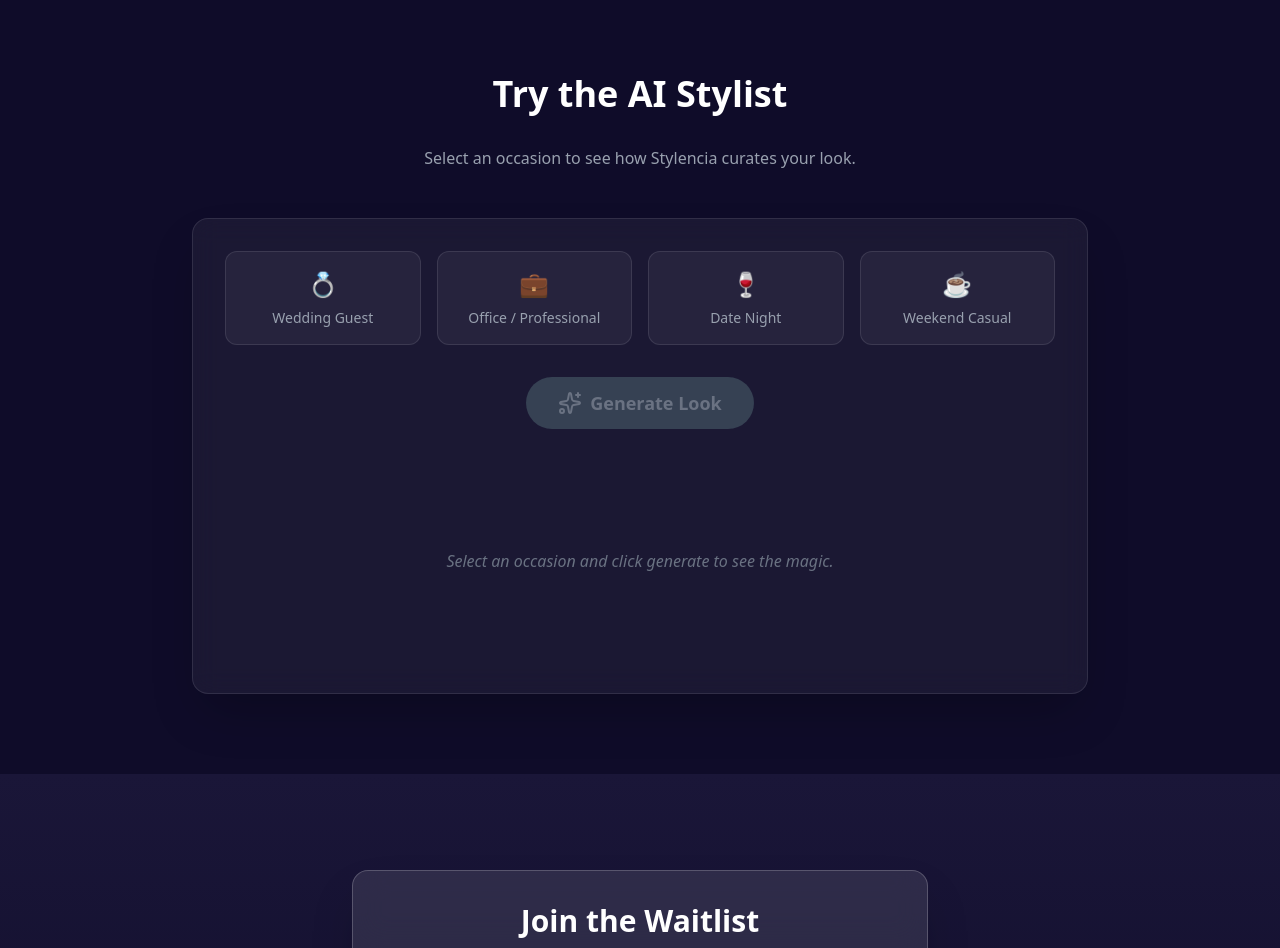
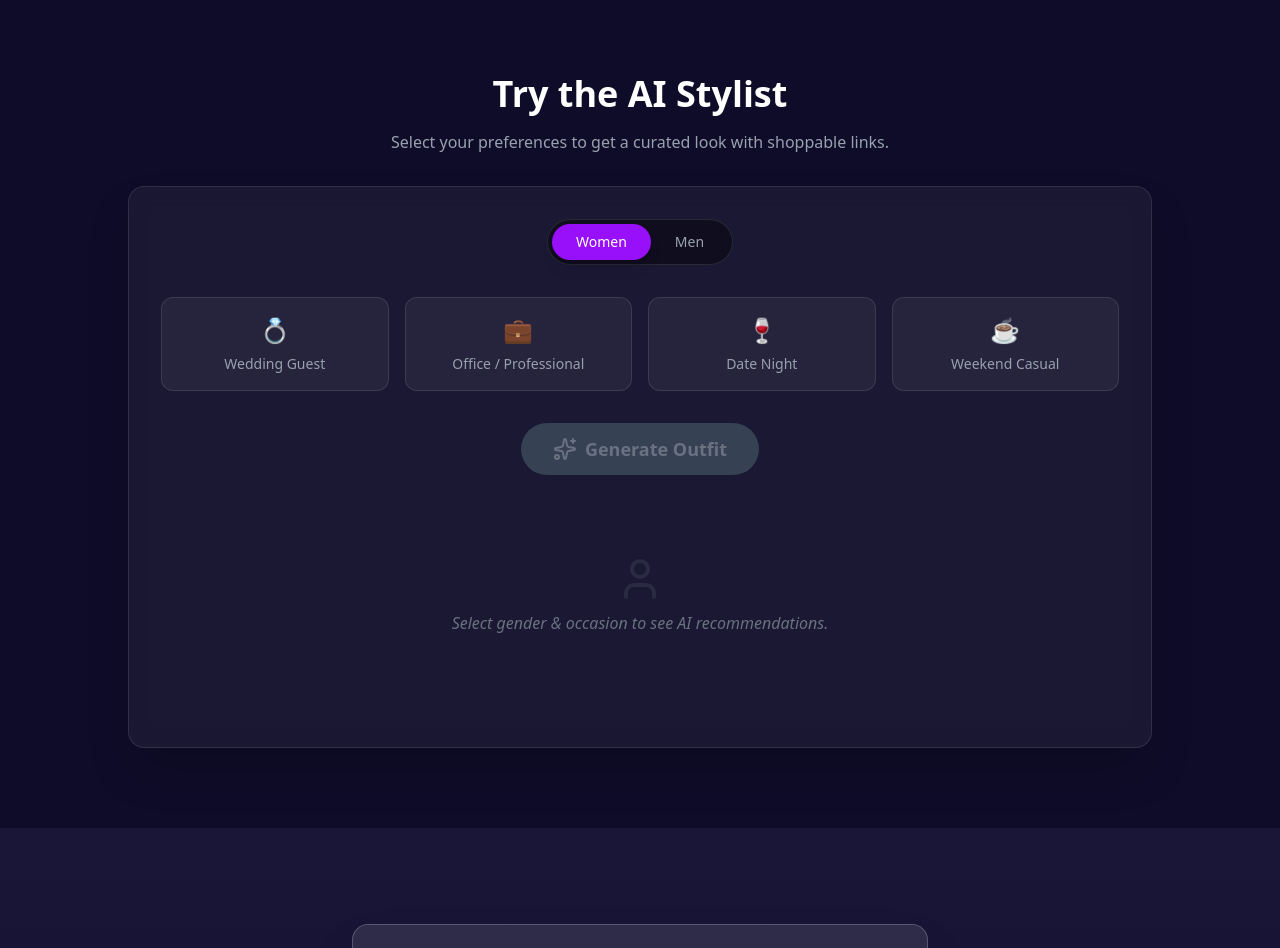
Before and after one commit to theannshu/stylencia, a React (Vite) app: page / in a window 1280 px wide. Shown: the part 1380-2328 px from the top of the page. Built offline with nearby package versions, Linux system fonts and the light colour scheme.

Commit message:
Feat: Add AI outfit suggestions and product recommendations

```diff
--- /dev/null
+++ b/src/components/ProductCard.jsx
@@ -0,0 +1,46 @@
+import React from 'react';
+import { ExternalLink, Star } from 'lucide-react';
+import { motion } from 'framer-motion';
+
+const ProductCard = ({ product }) => {
+    return (
+        <motion.div
+            initial={{ opacity: 0, scale: 0.9 }}
+            animate={{ opacity: 1, scale: 1 }}
+            className="bg-white/5 backdrop-blur-md rounded-xl overflow-hidden border border-white/10 hover:border-purple-500/50 transition-all duration-300 group"
+        >
+            <div className="relative h-48 overflow-hidden">
+                <img
+                    src={product.image}
+                    alt={product.name}
+                    className="w-full h-full object-cover transition-transform duration-500 group-hover:scale-110"
+                />
+                <div className="absolute top-2 right-2 bg-black/60 backdrop-blur-sm px-2 py-1 rounded-md text-xs font-medium text-white flex items-center gap-1">
+                    <Star className="w-3 h-3 text-yellow-400 fill-yellow-400" />
+                    {product.rating}
+                </div>
+            </div>
+
+            <div className="p-4">
+                <div className="flex justify-between items-start mb-2">
+                    <div>
+                        <span className="text-xs text-purple-400 uppercase tracking-wider font-semibold">{product.store}</span>
+                        <h3 className="text-white font-medium text-sm line-clamp-1">{product.name}</h3>
+                    </div>
+                    <span className="text-white font-bold">{product.price}</span>
+                </div>
+
+                <a
+                    href={product.link}
+                    target="_blank"
+                    rel="noopener noreferrer"
+                    className="mt-3 w-full flex items-center justify-center gap-2 bg-white/10 hover:bg-purple-600 text-white py-2 rounded-lg text-sm font-medium transition-colors"
+                >
+                    Buy Now <ExternalLink className="w-3 h-3" />
+                </a>
+            </div>
+        </motion.div>
+    );
+};
+
+export default ProductCard;
--- a/src/components/StylingDemo.jsx
+++ b/src/components/StylingDemo.jsx
@@ -1,6 +1,8 @@
 import React, { useState } from 'react';
 import { motion, AnimatePresence } from 'framer-motion';
-import { Sparkles, Check, RefreshCw } from 'lucide-react';
+import { Sparkles, RefreshCw, User } from 'lucide-react';
+import { products } from '../data/products';
+import ProductCard from './ProductCard';
 
 const occasions = [
     { id: 'wedding', label: 'Wedding Guest', emoji: '💍' },
@@ -9,63 +11,61 @@ const occasions = [
     { id: 'casual', label: 'Weekend Casual', emoji: '☕' },
 ];
 
-const mockResults = {
-    wedding: {
-        upper: "Silk Chiffon Blouse in Pale Gold",
-        lower: "High-Waisted Pleated Midi Skirt (Emerald Green)",
-        shoes: "Nude Strappy Heels",
-        accessories: "Pearl Drop Earrings + Gold Clutch"
-    },
-    office: {
-        upper: "Crisp White Button-Down Shirt",
-        lower: "Tailored Navy Trousers",
-        shoes: "Black Leather Loafers",
-        accessories: "Minimalist Silver Watch"
-    },
-    date: {
-        upper: "Black Lace Bodysuit",
-        lower: "Dark Wash Skinny Jeans",
-        shoes: "Ankle Boots with Heel",
-        accessories: "Layered Gold Necklaces"
-    },
-    casual: {
-        upper: "Oversized Beige Knit Sweater",
-        lower: "Vintage Wash Mom Jeans",
-        shoes: "White Canvas Sneakers",
-        accessories: "Canvas Tote Bag"
-    }
-};
-
 const StylingDemo = () => {
     const [selectedOccasion, setSelectedOccasion] = useState(null);
+    const [gender, setGender] = useState('women'); // 'women' or 'men'
     const [isGenerating, setIsGenerating] = useState(false);
-    const [result, setResult] = useState(null);
+    const [resultProducts, setResultProducts] = useState([]);
 
     const handleGenerate = () => {
         if (!selectedOccasion) return;
         setIsGenerating(true);
-        setResult(null);
+        setResultProducts([]);
 
         // Simulate AI processing
         setTimeout(() => {
-            setResult(mockResults[selectedOccasion]);
+            // Filter products based on gender and occasion
+            const filtered = products.filter(p =>
+                p.tags.includes(gender) && p.tags.includes(selectedOccasion)
+            );
+
+            setResultProducts(filtered);
             setIsGenerating(false);
-        }, 2000);
+        }, 1500);
     };
 
     return (
         <section id="demo" className="py-20 bg-[#0f0c29] text-white">
             <div className="container mx-auto px-4 text-center">
-                <h2 className="text-3xl md:text-4xl font-bold mb-8">Try the AI Stylist</h2>
-                <p className="text-gray-400 mb-12">Select an occasion to see how Stylencia curates your look.</p>
+                <h2 className="text-3xl md:text-4xl font-bold mb-4">Try the AI Stylist</h2>
+                <p className="text-gray-400 mb-8">Select your preferences to get a curated look with shoppable links.</p>
 
-                <div className="max-w-4xl mx-auto bg-white/5 backdrop-blur-md rounded-2xl p-8 border border-white/10 shadow-2xl">
+                <div className="max-w-5xl mx-auto bg-white/5 backdrop-blur-md rounded-2xl p-6 md:p-8 border border-white/10 shadow-2xl">
+
+                    {/* Gender Filter */}
+                    <div className="flex justify-center mb-8">
+                        <div className="bg-black/40 p-1 rounded-full flex items-center border border-white/10">
+                            <button
+                                onClick={() => { setGender('women'); setResultProducts([]); }}
+                                className={`px-6 py-2 rounded-full text-sm font-medium transition-all duration-300 ${gender === 'women' ? 'bg-purple-600 text-white shadow-lg' : 'text-gray-400 hover:text-white'}`}
+                            >
+                                Women
+                            </button>
+                            <button
+                                onClick={() => { setGender('men'); setResultProducts([]); }}
+                                className={`px-6 py-2 rounded-full text-sm font-medium transition-all duration-300 ${gender === 'men' ? 'bg-blue-600 text-white shadow-lg' : 'text-gray-400 hover:text-white'}`}
+                            >
+                                Men
+                            </button>
+                        </div>
+                    </div>
+
                     {/* Occasion Selection */}
                     <div className="grid grid-cols-2 md:grid-cols-4 gap-4 mb-8">
                         {occasions.map((occ) => (
                             <button
                                 key={occ.id}
-                                onClick={() => { setSelectedOccasion(occ.id); setResult(null); }}
+                                onClick={() => { setSelectedOccasion(occ.id); setResultProducts([]); }}
                                 className={`p-4 rounded-xl border transition-all duration-300 flex flex-col items-center gap-2
                   ${selectedOccasion === occ.id
                                         ? 'bg-purple-600/20 border-purple-500 text-white shadow-[0_0_15px_rgba(168,85,247,0.3)]'
@@ -79,7 +79,7 @@ const StylingDemo = () => {
                     </div>
 
                     {/* Generate Button */}
-                    <div className="flex justify-center mb-8">
+                    <div className="flex justify-center mb-10">
                         <button
                             onClick={handleGenerate}
                             disabled={!selectedOccasion || isGenerating}
@@ -91,52 +91,30 @@ const StylingDemo = () => {
                         >
                             {isGenerating ? (
                                 <>
-                                    <RefreshCw className="animate-spin" /> Styling...
+                                    <RefreshCw className="animate-spin" /> Curating Look...
                                 </>
                             ) : (
                                 <>
-                                    <Sparkles /> Generate Look
+                                    <Sparkles /> Generate Outfit
                                 </>
                             )}
                         </button>
                     </div>
 
                     {/* Results Area */}
-                    <div className="min-h-[200px] flex items-center justify-center">
+                    <div className="min-h-[200px]">
                         <AnimatePresence mode="wait">
-                            {result ? (
+                            {resultProducts.length > 0 ? (
                                 <motion.div
-                                    key="result"
-                                    initial={{ opacity: 0, scale: 0.9 }}
-                                    animate={{ opacity: 1, scale: 1 }}
-                                    exit={{ opacity: 0, scale: 0.9 }}
-                                    className="w-full text-left bg-black/30 rounded-xl p-6 border border-purple-500/30"
+                                    key="results"
+                                    initial={{ opacity: 0, y: 20 }}
+                                    animate={{ opacity: 1, y: 0 }}
+                                    exit={{ opacity: 0, y: -20 }}
+                                    className="grid grid-cols-1 sm:grid-cols-2 md:grid-cols-3 gap-6"
                                 >
-                                    <h3 className="text-xl font-bold text-purple-300 mb-4 flex items-center gap-2">
-                                        <Check className="w-5 h-5" /> Recommended Outfit
-                                    </h3>
-                                    <div className="grid md:grid-cols-2 gap-6">
-                                        <div className="space-y-3">
-                                            <div>
-                                                <span className="text-xs uppercase tracking-wider text-gray-500">Upper Wear</span>
-                                                <p className="font-medium text-lg">{result.upper}</p>
-                                            </div>
-                                            <div>
-                                                <span className="text-xs uppercase tracking-wider text-gray-500">Lower Wear</span>
-                                                <p className="font-medium text-lg">{result.lower}</p>
-                                            </div>
-                                        </div>
-                                        <div className="space-y-3">
-                                            <div>
-                                                <span className="text-xs uppercase tracking-wider text-gray-500">Footwear</span>
-                                                <p className="font-medium text-lg">{result.shoes}</p>
-                                            </div>
-                                            <div>
-                                                <span className="text-xs uppercase tracking-wider text-gray-500">Accessories</span>
-                                                <p className="font-medium text-lg">{result.accessories}</p>
-                                            </div>
-                                        </div>
-                                    </div>
+                                    {resultProducts.map((product) => (
+                                        <ProductCard key={product.id} product={product} />
+                                    ))}
                                 </motion.div>
                             ) : (
                                 !isGenerating && (
@@ -144,9 +122,10 @@ const StylingDemo = () => {
                                         key="placeholder"
                                         initial={{ opacity: 0 }}
                                         animate={{ opacity: 1 }}
-                                        className="text-gray-500 italic"
+                                        className="flex flex-col items-center justify-center h-40 text-gray-500 italic"
                                     >
-                                        Select an occasion and click generate to see the magic.
+                                        <User className="w-12 h-12 mb-2 opacity-20" />
+                                        <p>Select gender & occasion to see AI recommendations.</p>
                                     </motion.div>
                                 )
                             )}
--- /dev/null
+++ b/src/data/products.js
@@ -0,0 +1,177 @@
+export const products = [
+    // --- WOMEN'S WEAR ---
+
+    // Wedding
+    {
+        id: 'w_wed_1',
+        name: 'Embroidered Anarkali Suit',
+        price: '₹2,499',
+        store: 'Myntra',
+        image: 'https://images.unsplash.com/photo-1595777457583-95e059d581b8?q=80&w=800&auto=format&fit=crop',
+        link: 'https://www.myntra.com/',
+        tags: ['women', 'wedding', 'upper'],
+        rating: 4.5
+    },
+    {
+        id: 'w_wed_2',
+        name: 'Gold Plated Kundan Set',
+        price: '₹899',
+        store: 'Amazon',
+        image: 'https://images.unsplash.com/photo-1611591437281-460bfbe1220a?q=80&w=800&auto=format&fit=crop',
+        link: 'https://www.amazon.in/',
+        tags: ['women', 'wedding', 'accessory'],
+        rating: 4.2
+    },
+    {
+        id: 'w_wed_3',
+        name: 'Embellished Heels',
+        price: '₹1,999',
+        store: 'Ajio',
+        image: 'https://images.unsplash.com/photo-1543163521-1bf539c55dd2?q=80&w=800&auto=format&fit=crop',
+        link: 'https://www.ajio.com/',
+        tags: ['women', 'wedding', 'shoes'],
+        rating: 4.0
+    },
+
+    // Office
+    {
+        id: 'w_off_1',
+        name: 'Formal White Shirt',
+        price: '₹1,299',
+        store: 'Myntra',
+        image: 'https://images.unsplash.com/photo-1598554747436-c9293d6a588f?q=80&w=800&auto=format&fit=crop',
+        link: 'https://www.myntra.com/',
+        tags: ['women', 'office', 'upper'],
+        rating: 4.3
+    },
+    {
+        id: 'w_off_2',
+        name: 'High Waist Trousers',
+        price: '₹1,499',
+        store: 'Flipkart',
+        image: 'https://images.unsplash.com/photo-1594633312681-425c7b97ccd1?q=80&w=800&auto=format&fit=crop',
+        link: 'https://www.flipkart.com/',
+        tags: ['women', 'office', 'lower'],
+        rating: 4.1
+    },
+    {
+        id: 'w_off_3',
+        name: 'Classic Tote Bag',
+        price: '₹2,199',
+        store: 'Amazon',
+        image: 'https://images.unsplash.com/photo-1584917865442-de89df76afd3?q=80&w=800&auto=format&fit=crop',
+        link: 'https://www.amazon.in/',
+        tags: ['women', 'office', 'accessory'],
+        rating: 4.6
+    },
+
+    // Casual
+    {
+        id: 'w_cas_1',
+        name: 'Floral Summer Dress',
+        price: '₹999',
+        store: 'Ajio',
+        image: 'https://images.unsplash.com/photo-1572804013309-59a88b7e92f1?q=80&w=800&auto=format&fit=crop',
+        link: 'https://www.ajio.com/',
+        tags: ['women', 'casual', 'upper'],
+        rating: 4.4
+    },
+    {
+        id: 'w_cas_2',
+        name: 'White Sneakers',
+        price: '₹1,799',
+        store: 'Myntra',
+        image: 'https://images.unsplash.com/photo-1560769629-975ec94e6a86?q=80&w=800&auto=format&fit=crop',
+        link: 'https://www.myntra.com/',
+        tags: ['women', 'casual', 'shoes'],
+        rating: 4.7
+    },
+
+    // --- MEN'S WEAR ---
+
+    // Wedding
+    {
+        id: 'm_wed_1',
+        name: 'Navy Blue Sherwani',
+        price: '₹5,999',
+        store: 'Manyavar',
+        image: 'https://images.unsplash.com/photo-1597983073493-88cd35cf93b0?q=80&w=800&auto=format&fit=crop',
+        link: 'https://www.manyavar.com/',
+        tags: ['men', 'wedding', 'upper'],
+        rating: 4.8
+    },
+    {
+        id: 'm_wed_2',
+        name: 'Traditional Mojaris',
+        price: '₹1,499',
+        store: 'Myntra',
+        image: 'https://images.unsplash.com/photo-1533867617858-e7b97e060509?q=80&w=800&auto=format&fit=crop',
+        link: 'https://www.myntra.com/',
+        tags: ['men', 'wedding', 'shoes'],
+        rating: 4.2
+    },
+
+    // Office
+    {
+        id: 'm_off_1',
+        name: 'Slim Fit Cotton Shirt',
+        price: '₹1,199',
+        store: 'Amazon',
+        image: 'https://images.unsplash.com/photo-1596755094514-f87e34085b2c?q=80&w=800&auto=format&fit=crop',
+        link: 'https://www.amazon.in/',
+        tags: ['men', 'office', 'upper'],
+        rating: 4.3
+    },
+    {
+        id: 'm_off_2',
+        name: 'Formal Trousers',
+        price: '₹1,599',
+        store: 'Myntra',
+        image: 'https://images.unsplash.com/photo-1473966968600-fa801b869a1a?q=80&w=800&auto=format&fit=crop',
+        link: 'https://www.myntra.com/',
+        tags: ['men', 'office', 'lower'],
+        rating: 4.1
+    },
+    {
+        id: 'm_off_3',
+        name: 'Leather Laptop Bag',
+        price: '₹3,499',
+        store: 'Flipkart',
+        image: 'https://images.unsplash.com/photo-1553062407-98eeb64c6a62?q=80&w=800&auto=format&fit=crop',
+        link: 'https://www.flipkart.com/',
+        tags: ['men', 'office', 'accessory'],
+        rating: 4.6
+    },
+
+    // Casual
+    {
+        id: 'm_cas_1',
+        name: 'Graphic Print T-Shirt',
+        price: '₹599',
+        store: 'Ajio',
+        image: 'https://images.unsplash.com/photo-1576566588028-4147f3842f27?q=80&w=800&auto=format&fit=crop',
+        link: 'https://www.ajio.com/',
+        tags: ['men', 'casual', 'upper'],
+        rating: 4.0
+    },
+    {
+        id: 'm_cas_2',
+        name: 'Denim Jeans',
+        price: '₹1,899',
+        store: 'Myntra',
+        image: 'https://images.unsplash.com/photo-1542272617-08f08630329e?q=80&w=800&auto=format&fit=crop',
+        link: 'https://www.myntra.com/',
+        tags: ['men', 'casual', 'lower'],
+        rating: 4.5
+    },
+    {
+        id: 'm_cas_3',
+        name: 'Casual Sneakers',
+        price: '₹2,299',
+        store: 'Nike',
+        image: 'https://images.unsplash.com/photo-1549298916-b41d501d3772?q=80&w=800&auto=format&fit=crop',
+        link: 'https://www.nike.com/',
+        tags: ['men', 'casual', 'shoes'],
+        rating: 4.8
+    }
+];
```
Also changed, not shown: 1 other file (tests, documents, lock files or other folders).
